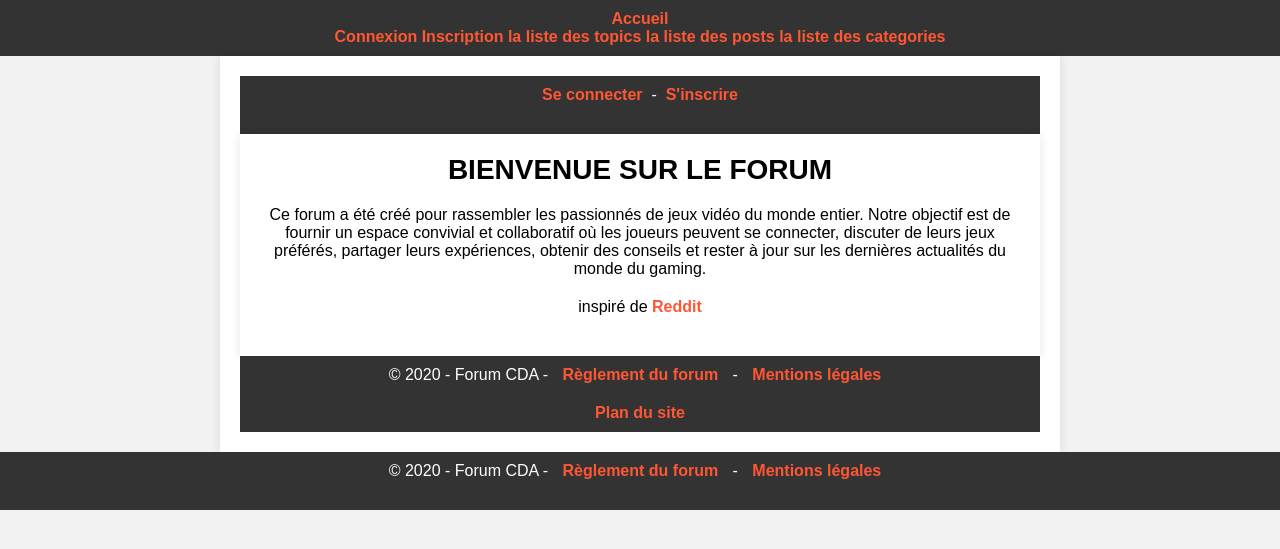
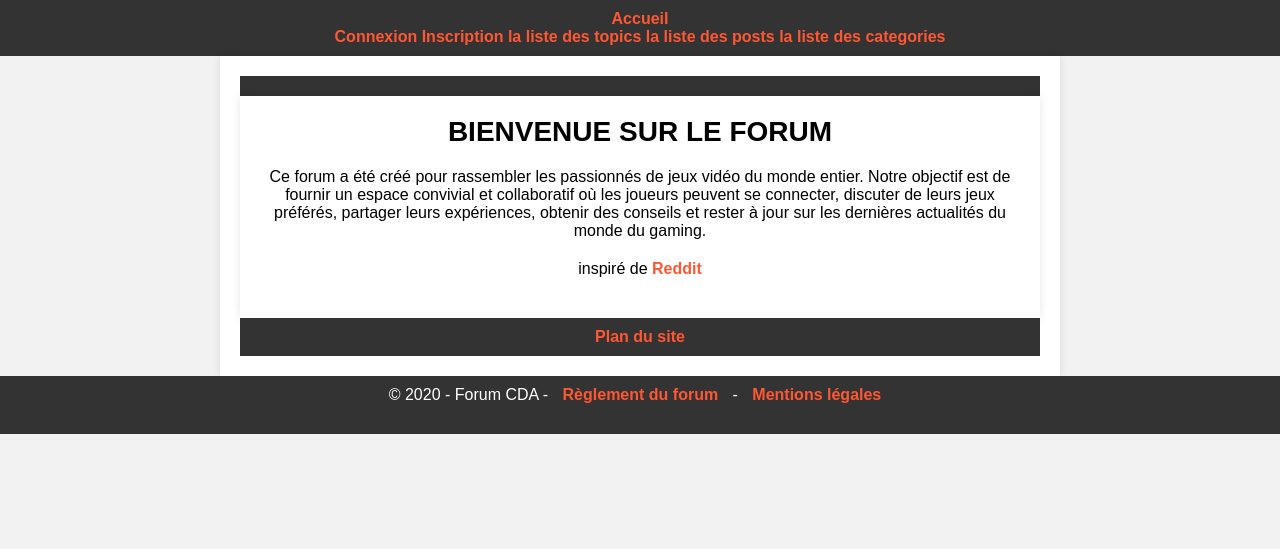
Before and after one commit to S3455/forum, a PHP site: page /index.php in a window 1280 px wide. Shown: the top 549 px of the page. Run offline with PHP 8.4, Linux system fonts and the light colour scheme.

Commit message:
Update home.php

```diff
--- a/view/forum/listCats.php
+++ b/view/forum/listCats.php
@@ -8,6 +8,7 @@
   <body>
     <main>
       <?
+
       $cats = $result["data"]['cats'];
 
       ?>
--- a/view/home.php
+++ b/view/home.php
@@ -8,11 +8,6 @@
     </head>
     <body>
         <header>
-        <p>
-        <a href="index.php?ctrl=security&action=loginForm">Se connecter</a>
-        <span>&nbsp;-&nbsp;</span>
-        <a href="index.php?ctrl=security&action=registerForm">S'inscrire</a>
-        </p>
         </header>
         <main>
     <h1>BIENVENUE SUR LE FORUM</h1>
@@ -24,8 +19,7 @@
 
         </main>
         <footer>
-        <p>&copy; 2020 - Forum CDA - <a href="#">Règlement du forum</a> - <a href="">Mentions légales</a></p>
-        <a href="/sitemap.xml">Plan du site</a>
+        <a href="view/sitemap.xml">Plan du site</a>
         </footer>
     </body>
 </html>
--- a/view/security/login.php
+++ b/view/security/login.php
@@ -21,5 +21,3 @@
     </form>
 </body>
 </html>
-
-<h1>Connexion</h1>
```
